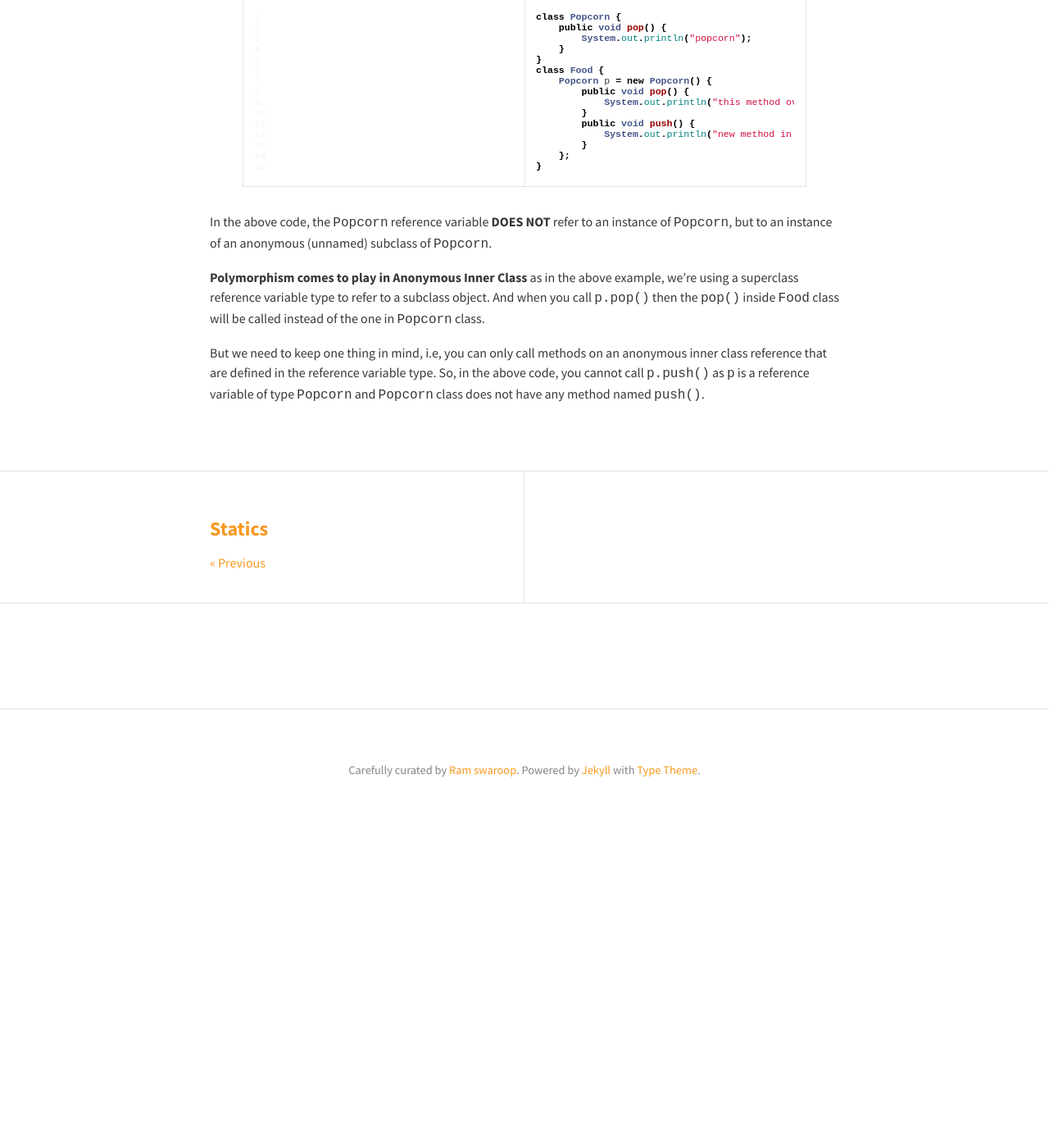
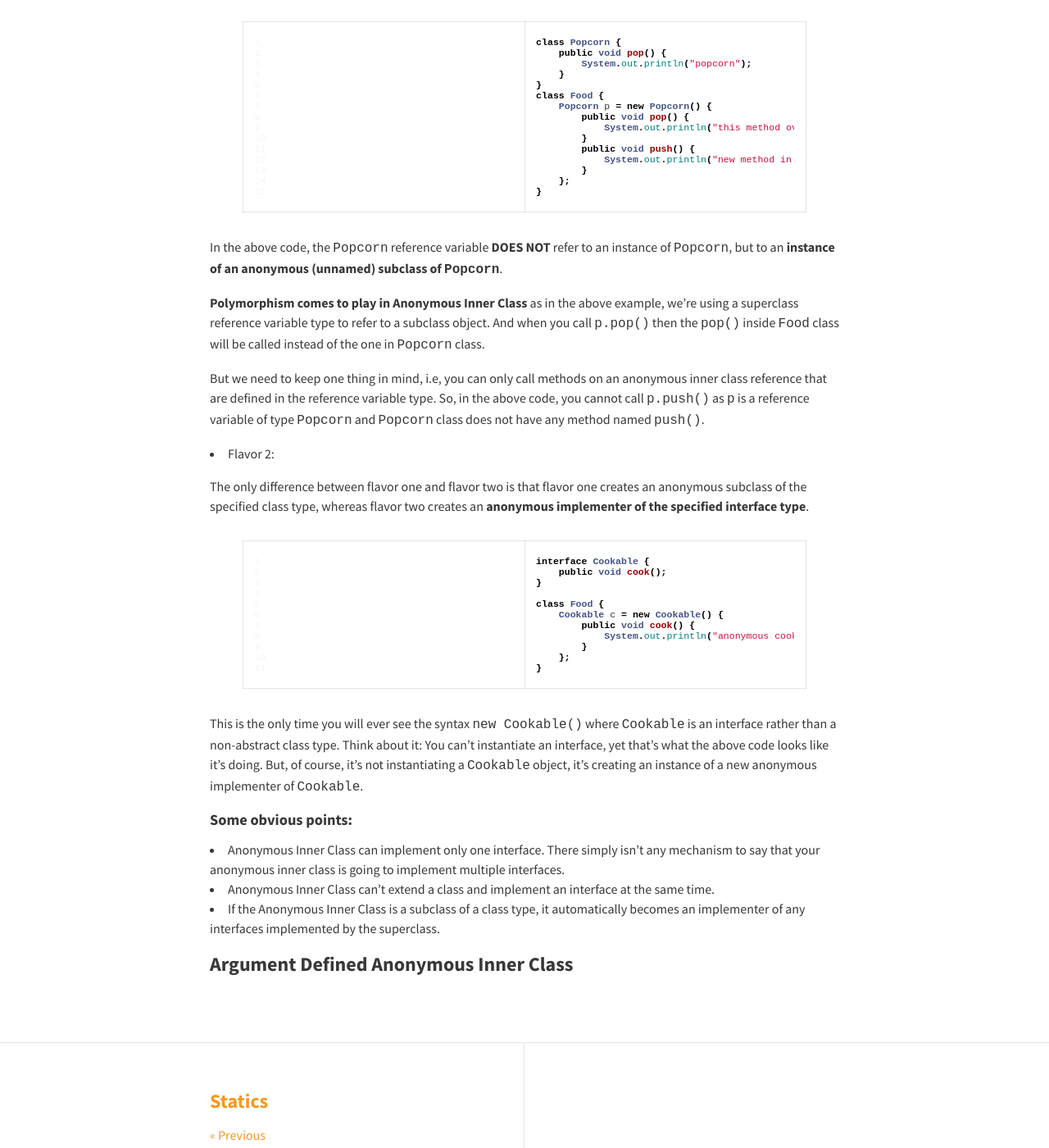
Before and after one commit to rampatra/JavaNotes, a Jekyll site: the page built from _posts/2015-08-20-nested-classes.md, in a window 1280 px wide and 1400 px high, scrolled down 5634 px. Shown: the whole window at 82% size. Built offline with Jekyll 4.4.1, drawn with Linux system fonts in a browser that asks for light colours; nearby versions of some CDN libraries; comment, search, counter and statistics services are not loaded; before the commit the page ends 6648 px from its top, so only the background shows below that; some of the changed text lies outside the part shown.

Commit message:
added content

```diff
--- a/_posts/2015-08-20-nested-classes.md
+++ b/_posts/2015-08-20-nested-classes.md
@@ -204,7 +204,8 @@ class Outer {
 In the above example, `class Inner` is the method-local inner class. But the inner class is useless because you are never
 instantiating the inner class. Just because you declared the class doesn't mean you created an instance of it. So to
 use the inner class, you must make an instance of it somewhere within the method but __below the inner class definition
-(or the compiler won't be able to find the inner class)__.
+(or the compiler won't be able to find the inner class)__. You can even refer my
+[Stackoverflow question](http://stackoverflow.com/questions/29620714/method-local-inner-class-vs-inner-class).
 
 The following legal code shows how to instantiate and use a method-local inner class:
 
@@ -281,7 +282,7 @@ Inner class declared without any class name at all is known as __Anonymous Inner
 * Plain/Normal Anonymous Inner Class
 * Argument Defined Anonymous Inner Class
 
-**Plain/Normal Anonymous Inner Class also comes in two flavors:**
+### Plain/Normal Anonymous Inner Class also comes in two flavors:
 
 * Flavor 1:
 
@@ -303,8 +304,8 @@ class Food {
 }
 {% endhighlight %}
 
-In the above code, the `Popcorn` reference variable __DOES NOT__ refer to an instance of `Popcorn`, but to an instance
-of an anonymous (unnamed) subclass of `Popcorn`.
+In the above code, the `Popcorn` reference variable __DOES NOT__ refer to an instance of `Popcorn`, but to an __instance
+of an anonymous (unnamed) subclass of `Popcorn`__.
 
 __Polymorphism comes to play in Anonymous Inner Class__ as in the above example, we're using a superclass reference
 variable type to refer to a subclass object. And when you call `p.pop()` then the `pop()` inside `Food` class will be
@@ -313,3 +314,37 @@ called instead of the one in `Popcorn` class.
 But we need to keep one thing in mind, i.e, you can only call methods on an anonymous inner class reference that are
 defined in the reference variable type. So, in the above code, you cannot call `p.push()` as `p` is a reference variable
 of type `Popcorn` and `Popcorn` class does not have any method named `push()`.
+
+* Flavor 2:
+
+The only difference between flavor one and flavor two is that flavor one creates an anonymous subclass of the specified
+class type, whereas flavor two creates an __anonymous implementer of the specified interface type__.
+
+{% highlight java linenos %}
+interface Cookable {
+    public void cook();
+}
+
+class Food {
+    Cookable c = new Cookable() {
+        public void cook() {
+            System.out.println("anonymous cookable implementer");
+        }
+    };
+}
+{% endhighlight %}
+
+This is the only time you will ever see the syntax `new Cookable()` where `Cookable` is an interface rather than a
+non-abstract class type. Think about it: You can't instantiate an interface, yet that's what the above code looks like
+it's doing. But, of course, it's not instantiating a `Cookable` object, it's creating an instance of a new anonymous
+implementer of `Cookable`.
+
+#### Some obvious points:
+
+* Anonymous Inner Class can implement only one interface. There simply isn't any mechanism to say that your
+anonymous inner class is going to implement multiple interfaces.
+* Anonymous Inner Class can't extend a class and implement an interface at the same time.
+* If the Anonymous Inner Class is a subclass of a class type, it automatically becomes an implementer of any
+interfaces implemented by the superclass.
+
+### Argument Defined Anonymous Inner Class
```
